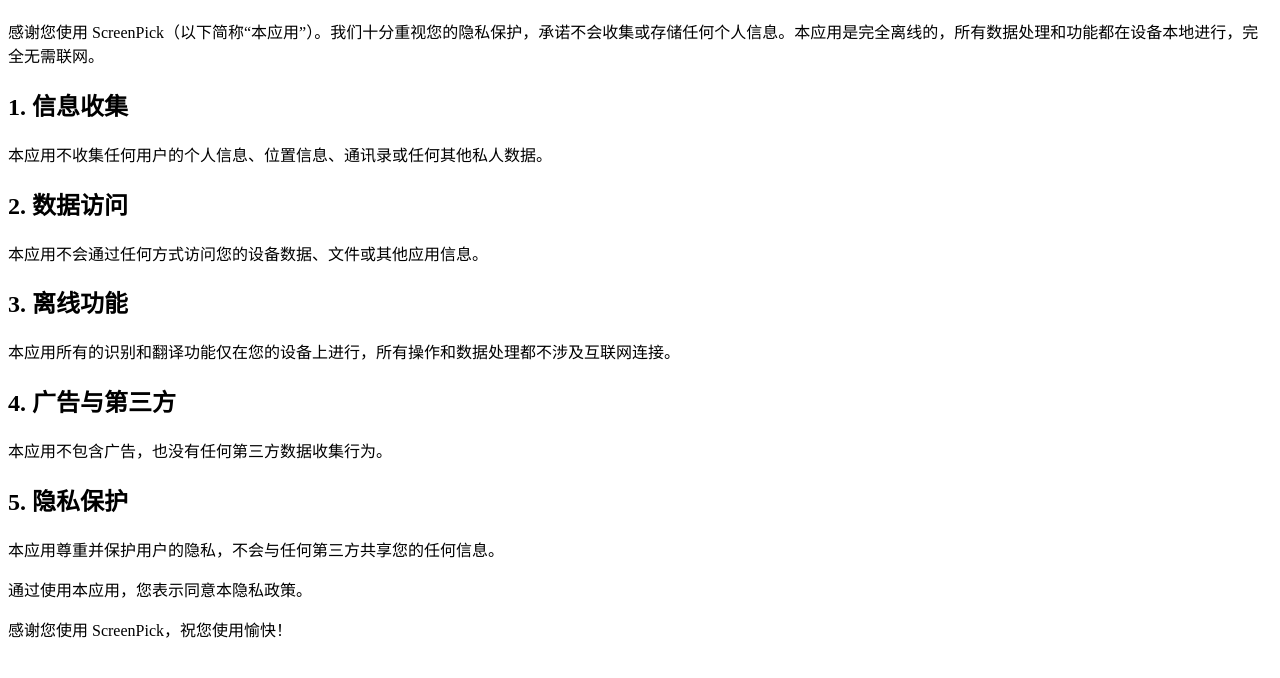
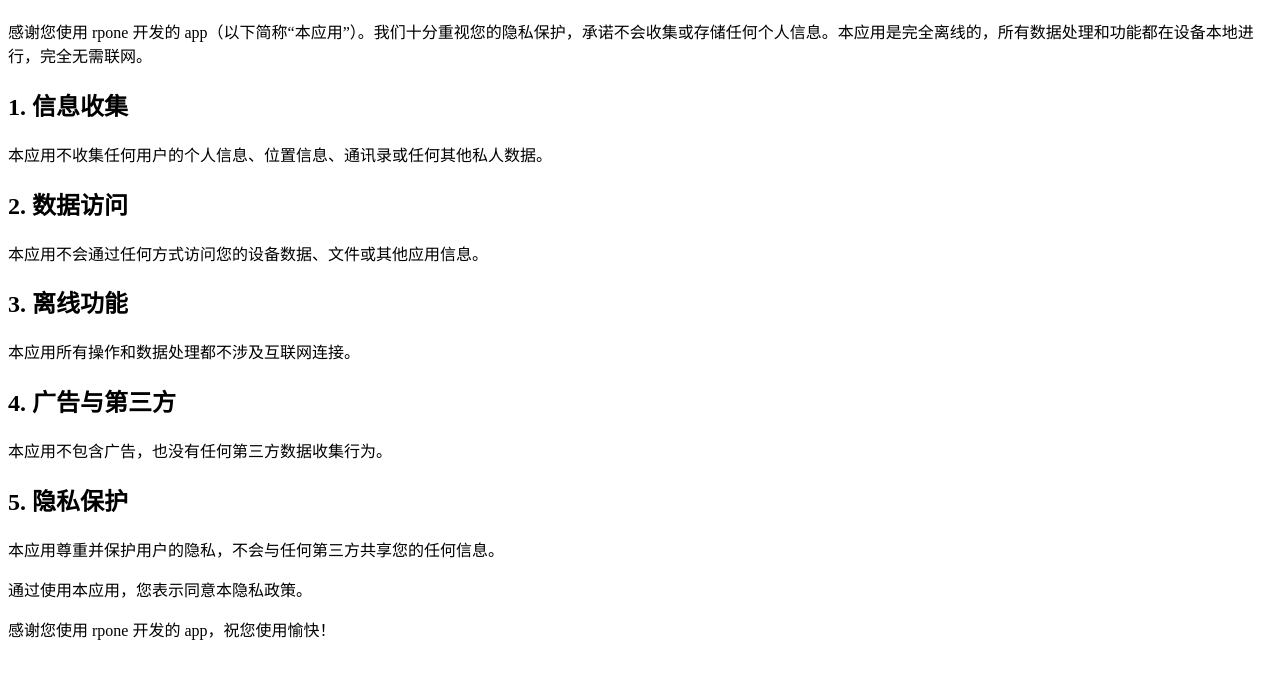
Before and after one commit to rponeawa/rpone.top, a plain HTML site: page privacy.html in a window 1280 px wide. Shown: the part 70-748 px from the top of the page. Drawn offline with Linux system fonts and the light colour scheme.

Commit message:
Update privacy.html

```diff
--- a/privacy.html
+++ b/privacy.html
@@ -7,7 +7,7 @@
 </head>
 <body>
     <h1>隐私政策</h1>
-    <p>感谢您使用 ScreenPick（以下简称“本应用”）。我们十分重视您的隐私保护，承诺不会收集或存储任何个人信息。本应用是完全离线的，所有数据处理和功能都在设备本地进行，完全无需联网。</p>
+    <p>感谢您使用 rpone 开发的 app（以下简称“本应用”）。我们十分重视您的隐私保护，承诺不会收集或存储任何个人信息。本应用是完全离线的，所有数据处理和功能都在设备本地进行，完全无需联网。</p>
 
     <h2>1. 信息收集</h2>
     <p>本应用不收集任何用户的个人信息、位置信息、通讯录或任何其他私人数据。</p>
@@ -16,7 +16,7 @@
     <p>本应用不会通过任何方式访问您的设备数据、文件或其他应用信息。</p>
 
     <h2>3. 离线功能</h2>
-    <p>本应用所有的识别和翻译功能仅在您的设备上进行，所有操作和数据处理都不涉及互联网连接。</p>
+    <p>本应用所有操作和数据处理都不涉及互联网连接。</p>
 
     <h2>4. 广告与第三方</h2>
     <p>本应用不包含广告，也没有任何第三方数据收集行为。</p>
@@ -26,6 +26,6 @@
 
     <p>通过使用本应用，您表示同意本隐私政策。</p>
 
-    <p>感谢您使用 ScreenPick，祝您使用愉快！</p>
+    <p>感谢您使用 rpone 开发的 app，祝您使用愉快！</p>
 </body>
 </html>
```
